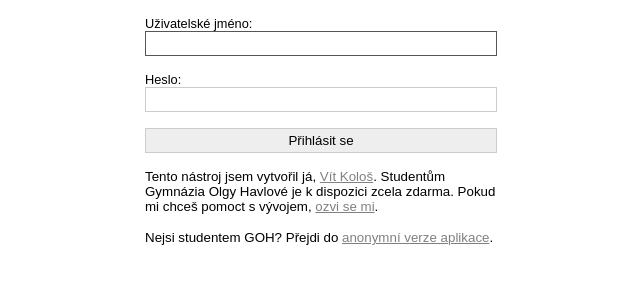
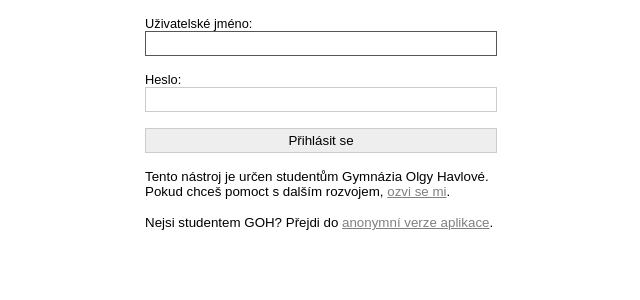
Before and after one commit to gyohavl/igoh, a PHP site: page /prumer/ in a window 1280 px wide. Shown: the part 48-348 px from the top of the page, without its empty margins (319-959 px from the left). Run offline with PHP 8.4, Linux system fonts and the light colour scheme; some libraries are stand-ins or nearby versions.

Commit message:
Change description

```diff
--- a/prumer/index.php
+++ b/prumer/index.php
@@ -160,7 +160,7 @@ function msg($text = '') {
             ' . (!empty($_GET['debug']) ? '<input type="hidden" name="debug" value="1">' : '') . '
 			<button type="submit">Přihlásit se</button>
 		</form>
-		<small>Tento nástroj jsem vytvořil já, <a href="https://www.vitkolos.cz" class="link">Vít Kološ</a>. Studentům Gymnázia Olgy Havlové je k&nbsp;dispozici zcela zdarma. Pokud mi chceš pomoct s&nbsp;vývojem, <a href="mailto:vit.kolos@gmail.com" class="link">ozvi se mi</a>.</small>
+		<small>Tento nástroj je určen studentům Gymnázia Olgy Havlové. Pokud chceš pomoct s&nbsp;dalším rozvojem, <a href="https://www.vitkolos.cz" class="link">ozvi se mi</a>.</small>
 		<small>Nejsi studentem GOH? Přejdi do <a href="anonymni.html" class="link">anonymní verze aplikace</a>.</small>
 		';
     return $header . wrap($text) . wrap($form) . wrap(getIframe());
```
